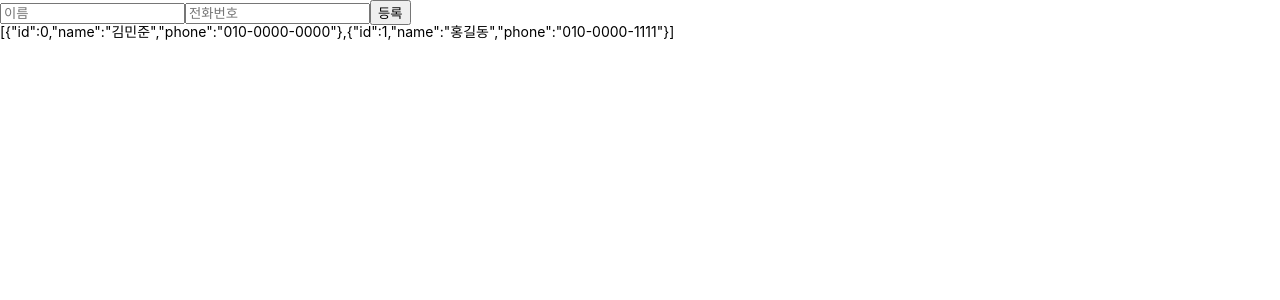
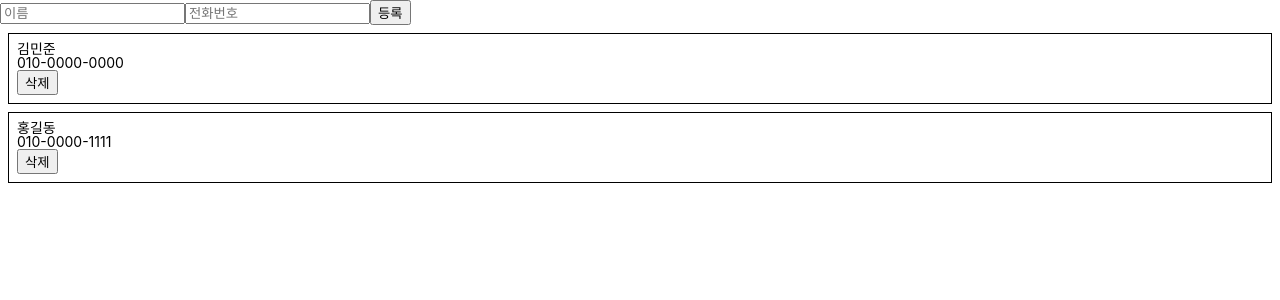
Before and after one commit to stnqls/react-counter-test, a React (Create React App) app: page / in a window 1280 px wide. Shown: the top 300 px of the page. Built offline with nearby package versions, Linux system fonts and the light colour scheme.

Commit message:
data Remove 작성

```diff
--- a/src/App.js
+++ b/src/App.js
@@ -1,6 +1,7 @@
 import React, { Component } from 'react';
 import GlobalStyle from './styles/GlobalStyles';
 import PhoneForm from './components/PhoneForm';
+import PhoneInfoList from './components/PhoneInfoList';
 
 class App extends Component {
   id=2
@@ -24,6 +25,12 @@
       information: information.concat({id:this.id++, ...data})
     })
   }
+  handleRemove = (id) => {
+    const {information} = this.state;
+    this.setState({
+      information: information.filter(info => info.id !== id)
+    })
+  }
   render(){
     const {information} = this.state;
     return (
@@ -33,7 +40,10 @@
       <PhoneForm
         onCreate={this.handleCreate}
         />
-        {JSON.stringify(information)}
+        <PhoneInfoList
+        data={this.state.information}
+        onRemove={this.handleRemove}
+        />
       </div>
       </React.Fragment>
     );
--- a/src/components/PhoneInfo.js
+++ b/src/components/PhoneInfo.js
@@ -8,6 +8,12 @@
       id: 0
     }
   }
+
+  handleRemove = () => {
+    const {info, onRemove} = this.props;
+    onRemove(info.id);
+  }
+
   render() {
     const style = {
       border: '1px solid black',
@@ -22,6 +28,7 @@
       <div style = {style}>
         <div><b>{name}</b></div>
         <div>{phone}</div>
+        <button onClick={this.handleRemove}>삭제</button>
       </div>
     );
   }
--- a/src/components/PhoneInfoList.js
+++ b/src/components/PhoneInfoList.js
@@ -3,12 +3,18 @@
 
 class PhoneInfoList extends Component {
   static defaultProps = {
-    data: []
+    list: [],
+    onRemove: ()=> console.warn('onRemove not defined'),
   }
   render(){
-    const {data} = this.props;
+    const {data, onRemove} = this.props;
     const list = data.map(
-      info => (<PhoneInfo key = {info.id} info ={info}/>) //배열을 렌더일할때 key값이 꼭 필요하다.
+      info => (
+      <PhoneInfo
+      key = {info.id}
+      info ={info}
+      onRemove={onRemove}
+      />) //배열을 렌더일할때 key값이 꼭 필요하다.
     );
 
     return(
```
